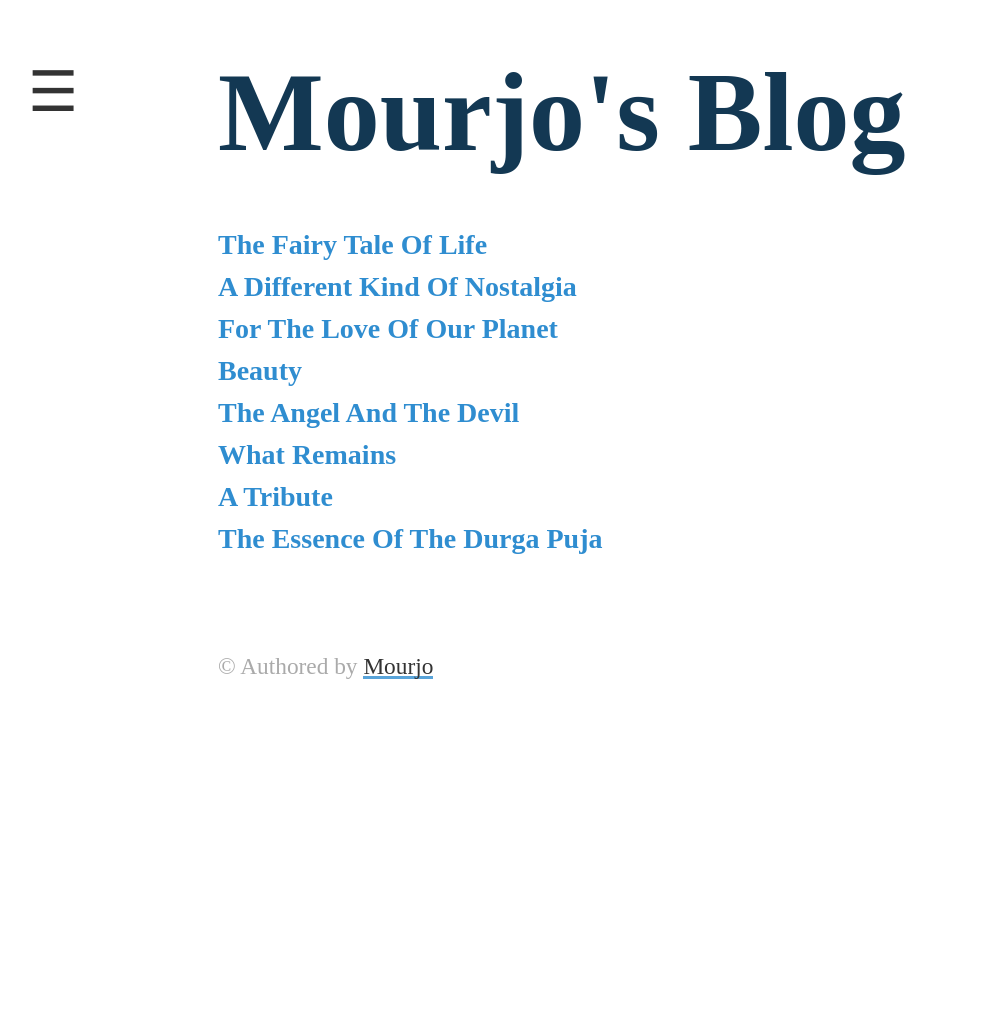
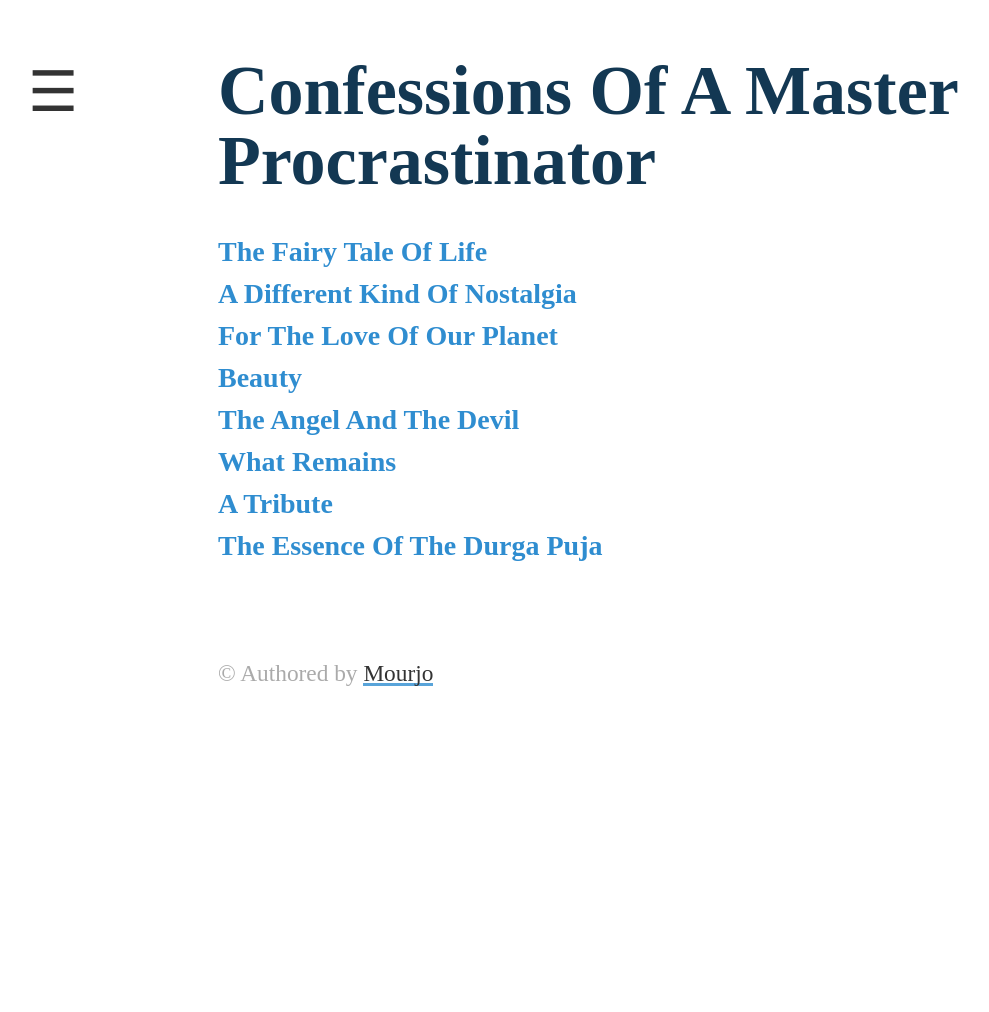
Before and after one commit to mourjo/blog, a Jekyll site: the page built from index.html, in a window 1280 px wide. Shown: the whole page, without its empty margins (22-1011 px from the left). Built offline with Jekyll 4.4.1, drawn with Linux system fonts in a browser that asks for light colours; some web fonts are replaced.

Commit message:
Change blog name

```diff
--- a/_config.yml
+++ b/_config.yml
@@ -1,4 +1,4 @@
-title: Mourjo's Blog
+title: Confessions of a master procrastinator
 baseurl: /blog
 email: mourjo@mourjo.me
 markdown: kramdown
--- a/_sass/style.scss
+++ b/_sass/style.scss
@@ -98,7 +98,7 @@
 
 
 .headline, .post-headline {
-    font-size: 4em;
+    font-size: 2.5em;
     margin-bottom: 0.5em;
 
         @include media-query($on-palm) {
```
